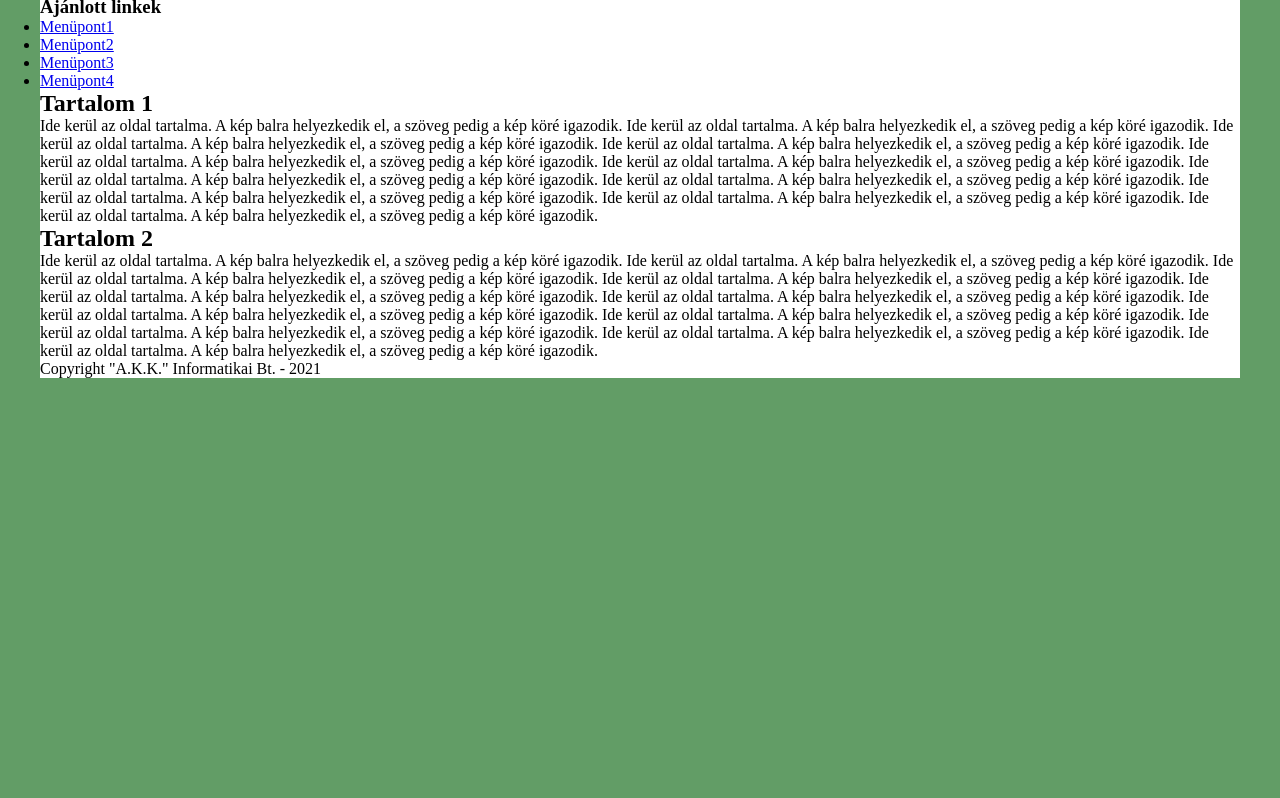
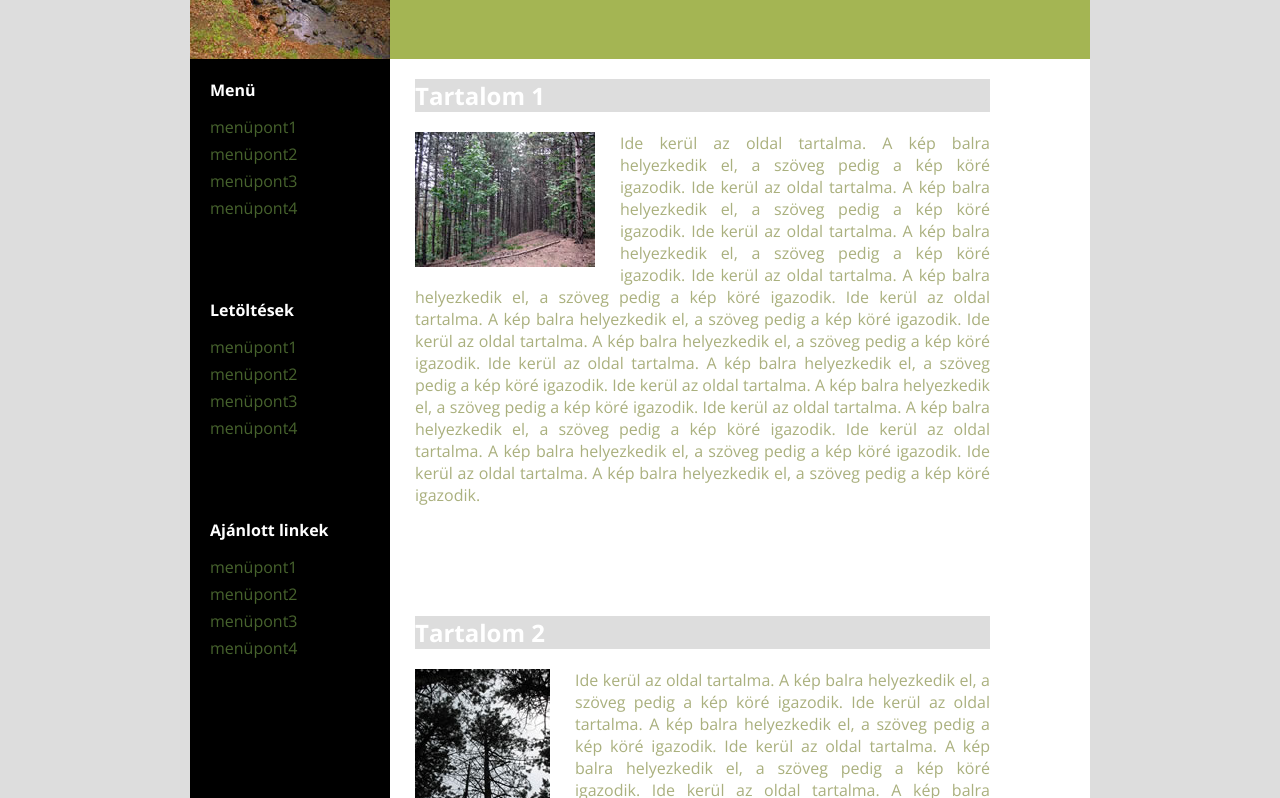
Before and after one commit to Zandras14/pilis, a plain HTML site: page index.html in a window 1280 px wide. Shown: the part 229-1027 px from the top of the page. Before the commit the page ends 800 px from the top, so only its background shows below. Drawn offline with nearby package versions, Linux system fonts and the light colour scheme.

Commit message:
minta2 kesz

```diff
--- a/css/style1.css
+++ b/css/style1.css
@@ -1,3 +1,6 @@
+@import url('https://fonts.googleapis.com/css2?family=Open+Sans:wght@400;700&display=swap');
+
+
 *{
     box-sizing: border-box;
     padding: 0;
@@ -8,9 +11,43 @@ html{
 }
 body{
     background: url('../img/bg.png') repeat-x #629d66;
+    font-family: 'Open Sans', sans-serif;
 }
 .container{
     background-color: white;
     margin: 0 auto;
-    max-width: 1200px;
+    max-width: 900px;
 }
+.sidebar{
+    width: 20%;
+    float: left;
+}
+.sidebar ul{
+    background: url('../img/img02.gif');
+    list-style-type: none;
+    padding-top: 10px;
+    padding-bottom: 10px;
+    padding-left: 10px;
+}
+.sidebar ul li a {
+    color: black;
+    text-decoration: none;
+    padding: 5px 0;
+    display: inline-block
+}
+.sidebar ul li a:hover{
+    color: white;
+}
+.content{
+    width: 80%;
+    float: right;
+}
+.header{
+    background: url('../img/logo1.jpg');
+
+}
+.container::after{
+    content: "";
+    clear: both;
+    display: table;
+}
--- /dev/null
+++ b/css/style2.css
@@ -0,0 +1,98 @@
+@import url('https://fonts.googleapis.com/css2?family=Open+Sans:wght@400;700&display=swap');
+
+
+*{
+    box-sizing: border-box;
+    padding: 0;
+    margin: 0;
+}
+html{
+    font-size: 16px;
+}
+body{
+    padding: 10px 0 10px 0 ;
+    font-family: 'Open Sans', sans-serif;
+    background-color: #ddd;
+}
+.header{
+    background: url('../img/logo2.jpg') no-repeat, #a4b553;
+    padding-top: 50px;
+    padding-bottom: 75px;
+    padding-left: 350px;
+}
+img{
+    float: left;
+}
+h1{
+    font-size: 7rem;
+    font-variant: small-caps ;
+    color: #657030;
+}
+.container{
+    background: url('../img/img01.gif') repeat;
+    margin: 0 auto;
+    max-width: 900px;
+}
+.sidebar{
+    width: 25%;
+    float: left;
+
+}
+.sidebar ul{
+    list-style-type: none;
+    padding-top: 10px;
+    padding-bottom: 10px;
+    padding-left: 10px;
+}
+.sidebar ul li a {
+    color: #47632d;
+    text-decoration: none;
+    padding-left: 10px;
+    padding-top: 5px;
+    display: inline-block
+}
+.sidebar ul li a:hover{
+    color: white;
+}
+h3{
+    color: white;
+    padding-top: 20px;
+    padding-left: 20px;
+    font-size: 1rem;
+}
+h2{
+    background-color: #ddd;
+    color: white;
+}
+.news{
+    padding: 20px 100px 80px 0;
+
+}
+.content p{
+    padding-top: 20px;
+    padding-bottom: 10px;
+    text-align: justify;
+    color: #aab07e;
+}
+.content{
+    width: 75%;
+    float: right;
+}
+
+.container::after{
+    content: "";
+    clear: both;
+    display: table;
+}
+.footer{
+    width: 900px;
+    margin: auto;
+    background-color: #203926;
+    padding: 0 10px;
+    color: white;
+    font-size: 0.75rem;
+    text-align: center;
+}
+.block{
+    padding-bottom: 50px;
+}
--- a/index.html
+++ b/index.html
@@ -5,40 +5,40 @@
     <meta http-equiv="X-UA-Compatible" content="IE=edge">
     <meta name="viewport" content="width=device-width, initial-scale=1.0">
     <title>Pilis</title>
-    <link rel="stylesheet" href="css/style1.css">
+    <link rel="stylesheet" href="css/style2.css">
 </head>
 <body>
     <div class="container">
         <h1 class="header">pilis.hu</h1>
+
                 <div class="sidebar">
-
-            <div class="bloch">
+                    <div class="block">
                         <h3>Menü</h3>
                         <ul>
-                    <li class="menupont"><a href="#">Menüpont1</a></li>
-                    <li class="menupont"><a href="#">Menüpont2</a></li>
-                    <li class="menupont"><a href="#">Menüpont3</a></li>
-                    <li class="menupont"><a href="#">Menüpont4</a></li>
+                            <li class="menupont"><a href="#">menüpont1</a></li>
+                            <li class="menupont"><a href="#">menüpont2</a></li>
+                            <li class="menupont"><a href="#">menüpont3</a></li>
+                            <li class="menupont"><a href="#">menüpont4</a></li>
                         </ul>
                     </div>
 
-            <div class="bloch">
+                    <div class="block">
                         <h3>Letöltések</h3>
                         <ul>
-                    <li class="menupont"><a href="#">Menüpont1</a></li>
-                    <li class="menupont"><a href="#">Menüpont2</a></li>
-                    <li class="menupont"><a href="#">Menüpont3</a></li>
-                    <li class="menupont"><a href="#">Menüpont4</a></li>
+                            <li class="menupont"><a href="#">menüpont1</a></li>
+                            <li class="menupont"><a href="#">menüpont2</a></li>
+                            <li class="menupont"><a href="#">menüpont3</a></li>
+                            <li class="menupont"><a href="#">menüpont4</a></li>
                         </ul>
                     </div>
 
-            <div class="bloch">
+                    <div class="block">
                         <h3>Ajánlott linkek</h3>
                         <ul>
-                    <li class="menupont"><a href="#">Menüpont1</a></li>
-                    <li class="menupont"><a href="#">Menüpont2</a></li>
-                    <li class="menupont"><a href="#">Menüpont3</a></li>
-                    <li class="menupont"><a href="#">Menüpont4</a></li>
+                            <li class="menupont"><a href="#">menüpont1</a></li>
+                            <li class="menupont"><a href="#">menüpont2</a></li>
+                            <li class="menupont"><a href="#">menüpont3</a></li>
+                            <li class="menupont"><a href="#">menüpont4</a></li>
                         </ul>
                     </div>
                 </div>
@@ -46,18 +46,20 @@
                 <div class="content">
                     <div class="news">
                         <h2>Tartalom 1</h2>
-                <p>Ide kerül az oldal tartalma. A kép balra helyezkedik el, a szöveg pedig a kép köré igazodik. Ide kerül az oldal tartalma. A kép balra helyezkedik el, a szöveg pedig a kép köré igazodik. Ide kerül az oldal tartalma. A kép balra helyezkedik el, a szöveg pedig a kép köré igazodik. Ide kerül az oldal tartalma. A kép balra helyezkedik el, a szöveg pedig a kép köré igazodik. Ide kerül az oldal tartalma. A kép balra helyezkedik el, a szöveg pedig a kép köré igazodik. Ide kerül az oldal tartalma. A kép balra helyezkedik el, a szöveg pedig a kép köré igazodik. Ide kerül az oldal tartalma. A kép balra helyezkedik el, a szöveg pedig a kép köré igazodik. Ide kerül az oldal tartalma. A kép balra helyezkedik el, a szöveg pedig a kép köré igazodik. Ide kerül az oldal tartalma. A kép balra helyezkedik el, a szöveg pedig a kép köré igazodik. Ide kerül az oldal tartalma. A kép balra helyezkedik el, a szöveg pedig a kép köré igazodik. Ide kerül az oldal tartalma. A kép balra helyezkedik el, a szöveg pedig a kép köré igazodik.
+                        <p><img src="img/kep01.jpg" style="margin-right:25px;">Ide kerül az oldal tartalma. A kép balra helyezkedik el, a szöveg pedig a kép köré igazodik. Ide kerül az oldal tartalma. A kép balra helyezkedik el, a szöveg pedig a kép köré igazodik. Ide kerül az oldal tartalma. A kép balra helyezkedik el, a szöveg pedig a kép köré igazodik. Ide kerül az oldal tartalma. A kép balra helyezkedik el, a szöveg pedig a kép köré igazodik. Ide kerül az oldal tartalma. A kép balra helyezkedik el, a szöveg pedig a kép köré igazodik. Ide kerül az oldal tartalma. A kép balra helyezkedik el, a szöveg pedig a kép köré igazodik. Ide kerül az oldal tartalma. A kép balra helyezkedik el, a szöveg pedig a kép köré igazodik. Ide kerül az oldal tartalma. A kép balra helyezkedik el, a szöveg pedig a kép köré igazodik. Ide kerül az oldal tartalma. A kép balra helyezkedik el, a szöveg pedig a kép köré igazodik. Ide kerül az oldal tartalma. A kép balra helyezkedik el, a szöveg pedig a kép köré igazodik. Ide kerül az oldal tartalma. A kép balra helyezkedik el, a szöveg pedig a kép köré igazodik.
                     </p>
                     </div>
 
                     <div class="news">
                         <h2>Tartalom 2</h2>
-                <p>Ide kerül az oldal tartalma. A kép balra helyezkedik el, a szöveg pedig a kép köré igazodik. Ide kerül az oldal tartalma. A kép balra helyezkedik el, a szöveg pedig a kép köré igazodik. Ide kerül az oldal tartalma. A kép balra helyezkedik el, a szöveg pedig a kép köré igazodik. Ide kerül az oldal tartalma. A kép balra helyezkedik el, a szöveg pedig a kép köré igazodik. Ide kerül az oldal tartalma. A kép balra helyezkedik el, a szöveg pedig a kép köré igazodik. Ide kerül az oldal tartalma. A kép balra helyezkedik el, a szöveg pedig a kép köré igazodik. Ide kerül az oldal tartalma. A kép balra helyezkedik el, a szöveg pedig a kép köré igazodik. Ide kerül az oldal tartalma. A kép balra helyezkedik el, a szöveg pedig a kép köré igazodik. Ide kerül az oldal tartalma. A kép balra helyezkedik el, a szöveg pedig a kép köré igazodik. Ide kerül az oldal tartalma. A kép balra helyezkedik el, a szöveg pedig a kép köré igazodik. Ide kerül az oldal tartalma. A kép balra helyezkedik el, a szöveg pedig a kép köré igazodik.
+                        <p><img src="img/kep02.jpg" style="margin-right:25px;">Ide kerül az oldal tartalma. A kép balra helyezkedik el, a szöveg pedig a kép köré igazodik. Ide kerül az oldal tartalma. A kép balra helyezkedik el, a szöveg pedig a kép köré igazodik. Ide kerül az oldal tartalma. A kép balra helyezkedik el, a szöveg pedig a kép köré igazodik. Ide kerül az oldal tartalma. A kép balra helyezkedik el, a szöveg pedig a kép köré igazodik. Ide kerül az oldal tartalma. A kép balra helyezkedik el, a szöveg pedig a kép köré igazodik. Ide kerül az oldal tartalma. A kép balra helyezkedik el, a szöveg pedig a kép köré igazodik. Ide kerül az oldal tartalma. A kép balra helyezkedik el, a szöveg pedig a kép köré igazodik. Ide kerül az oldal tartalma. A kép balra helyezkedik el, a szöveg pedig a kép köré igazodik. Ide kerül az oldal tartalma. A kép balra helyezkedik el, a szöveg pedig a kép köré igazodik. Ide kerül az oldal tartalma. A kép balra helyezkedik el, a szöveg pedig a kép köré igazodik. Ide kerül az oldal tartalma. A kép balra helyezkedik el, a szöveg pedig a kép köré igazodik.
                     </p>
+                    </div>
             </div>
         </div>
 <div class="footer">Copyright "A.K.K." Informatikai Bt. - 2021
 </div>
-    </div>
+
+
 </body>
 </html>
```
Lines whose indentation alone changed are shown as unchanged.
